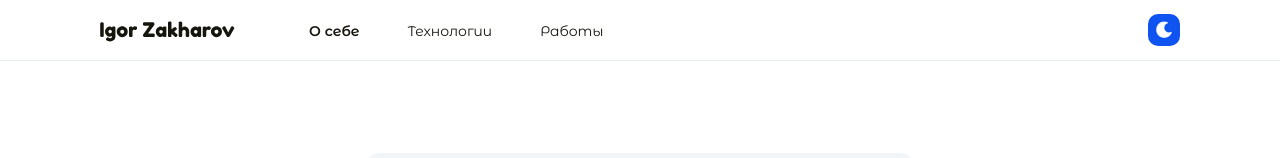
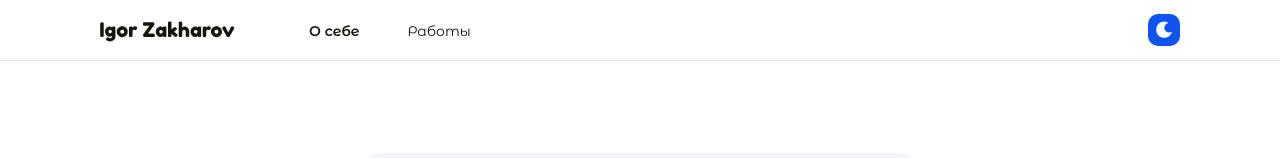
Before and after one commit to IgorZakharov211/zakharov-igor, a React (Create React App) app: page / in a window 1280 px wide. Shown: the top 158 px of the page. Built offline with nearby package versions, Linux system fonts and the light colour scheme.

Commit message:
fix; remove techs

```diff
--- a/src/components/header/Header.js
+++ b/src/components/header/Header.js
@@ -29,13 +29,6 @@ function Header(){
                 </NavLink>
               </li>
               <li className="header__page">
-                <NavLink to="techs"
-                  className={`header__link ${(theme === "light" ? "" : "header__link_dark")}`}
-                  style={({ isActive }) => isActive ? activeStyle : undefined}>
-                  Технологии
-                  </NavLink>
-              </li>
-              <li className="header__page">
                 <NavLink to="projects"
                   className={`header__link ${(theme === "light" ? "" : "header__link_dark")}`}
                   style={({ isActive }) => isActive ? activeStyle : undefined}>
```
